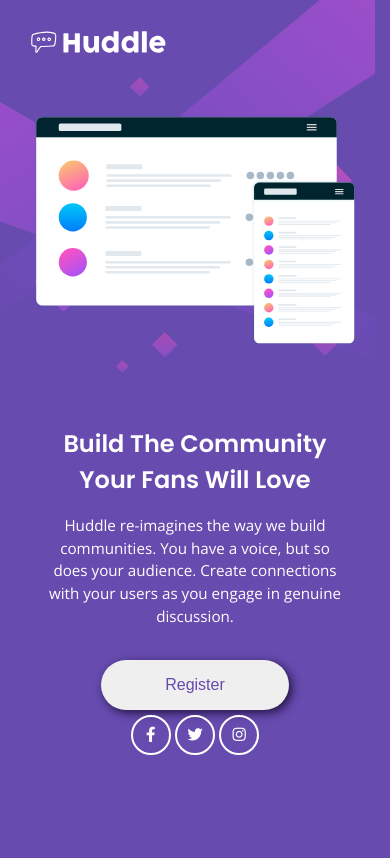
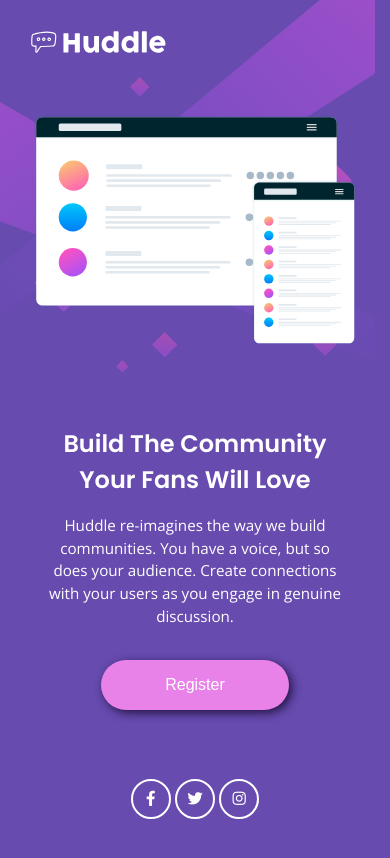
Before and after one commit to DevanshChakravarti/Frontend-mentor-huddle-landing-page-with-single-introductory-section-master, a plain HTML site: page index.html in a window 390 px wide. In both pictures the pointer is over the button "Register". Drawn offline with nearby package versions, Linux system fonts and the light colour scheme.

Commit message:
hover effect

```diff
--- a/css/style.css
+++ b/css/style.css
@@ -52,11 +52,17 @@
 }
 section div button{
     color: var(--primary-violet);
+    background: #fff;
     font-size: 1em;
     padding: 1rem 4rem;
     border: none;
     border-radius: 25px;
     box-shadow: 3px 3px 10px hsl(258, 53%, 17%);
+    cursor: pointer;
+}
+section div button:hover{
+    color: #fff;
+    background: var(--primary-soft-magneta);
 }
 .social-icons{
     width: auto;
@@ -73,6 +79,11 @@
     padding: 10px;
     border: 2px solid #fff;
     border-radius: 50%;
+    cursor: pointer;
+}
+.social-icons .fab:hover{
+    color: var(--primary-soft-magneta);
+    border: 2px solid var(--primary-soft-magneta);
 }
 
 @media (max-width: 576px){
@@ -103,6 +114,7 @@
         margin: 1rem 0 2rem;
     }
     .social-icons{
+        margin: 4rem 0;
         place-self: center;
     }
 }
```
